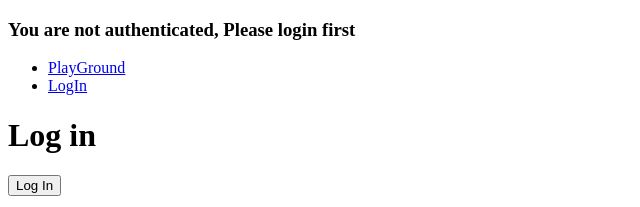
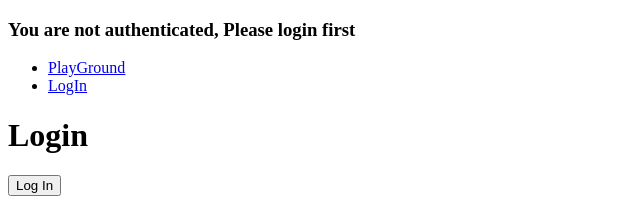
Before and after one commit to acciojob/code-playground-prmd04, a React app: page /login in a window 1280 px wide. Shown: the top 207 px of the page, without its empty margins (0-640 px from the left). Built offline with nearby package versions, Linux system fonts and the light colour scheme.

Commit message:
testing 3

```diff
--- a/src/components/Login.js
+++ b/src/components/Login.js
@@ -8,7 +8,7 @@ const Login = ({setIsAuthenticate}) => {
   }
   return (
     <div>
-    <h1>Log in</h1>
+    <h1>Login</h1>
       <button onClick={handleClick}>{buttonText}</button>
     </div>
   )
```
